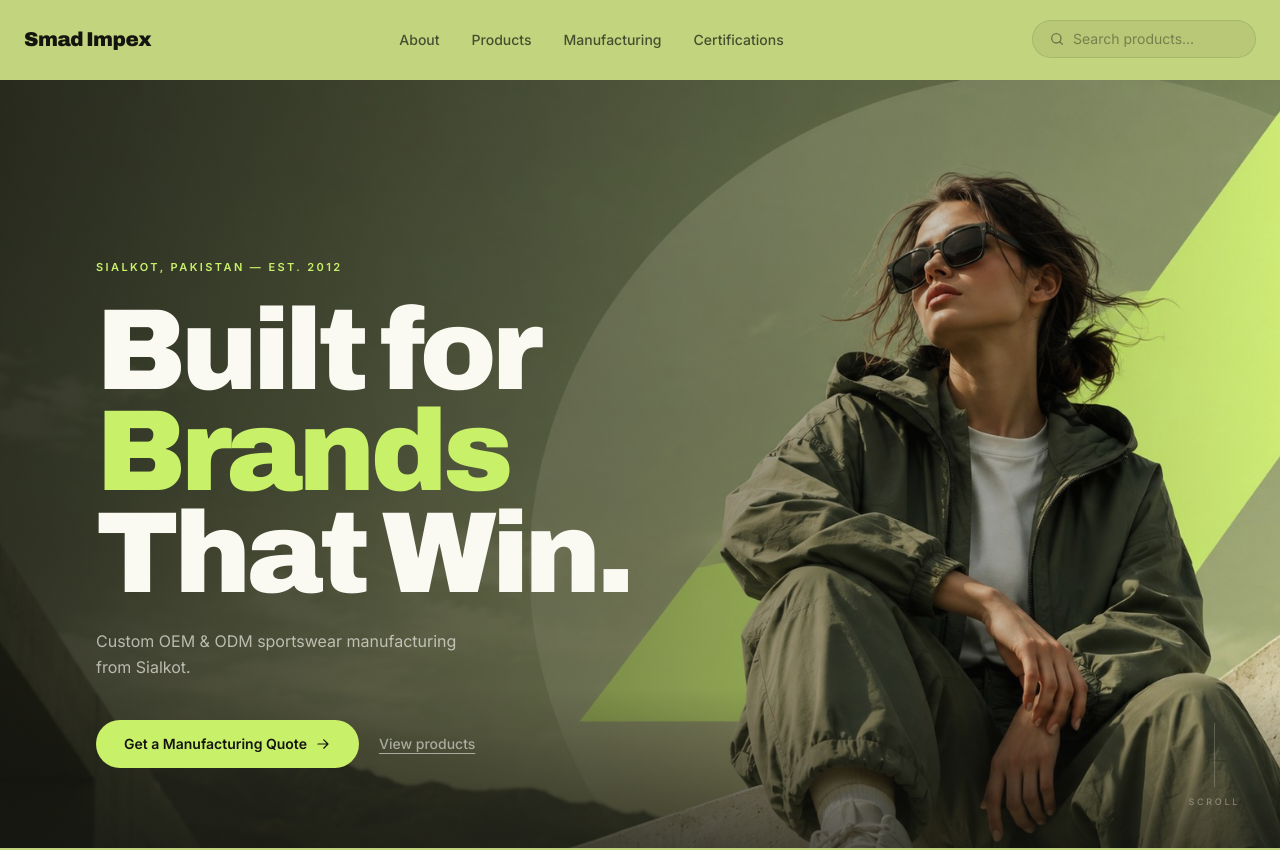
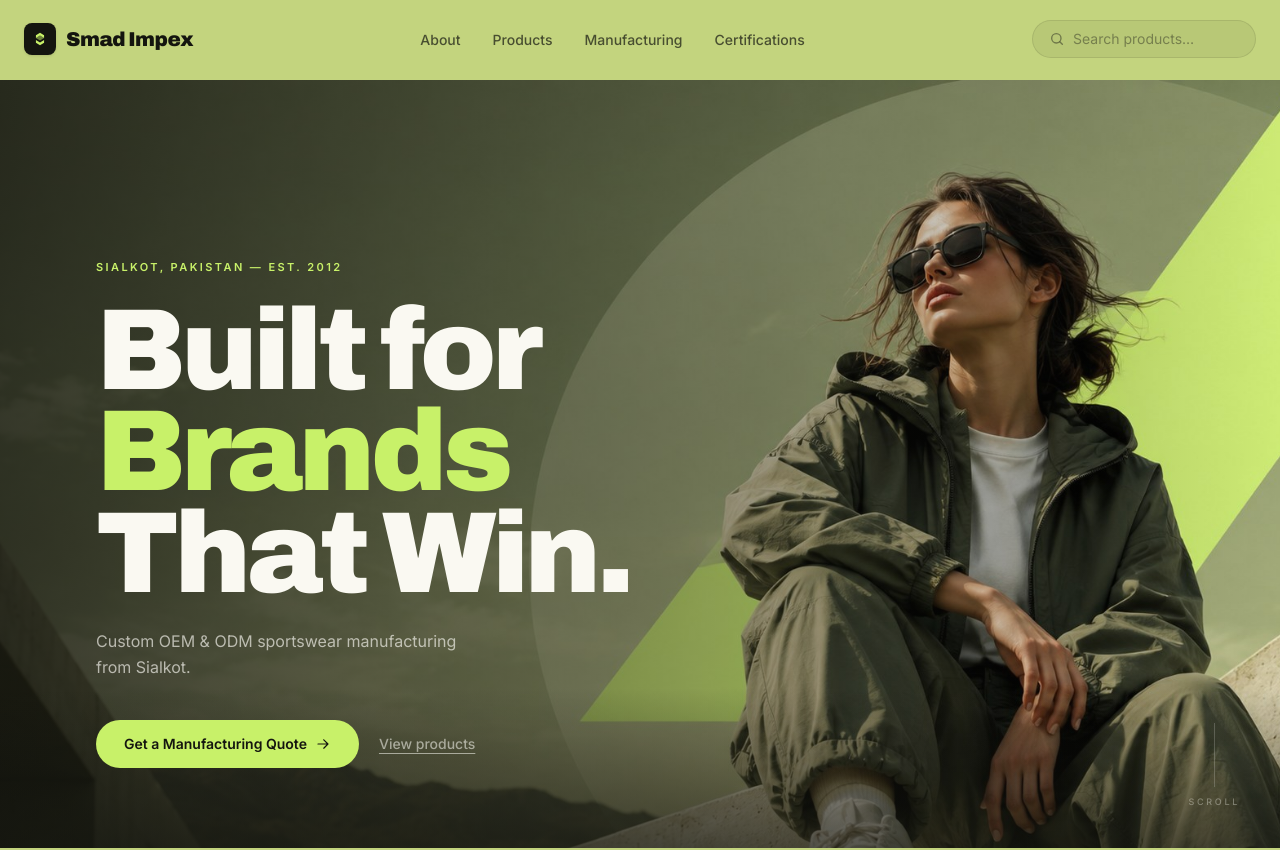
Before and after one commit to MuhammadTahir32/Smad-Impex-prototype, a React (Vite) app: page / in a window 1280 px wide. Shown: the top 850 px of the page. Built offline with nearby package versions, Linux system fonts and the light colour scheme.

Commit message:
Make an logo for this landing page brand

```diff
--- a/src/components/layout/Navbar.tsx
+++ b/src/components/layout/Navbar.tsx
@@ -65,9 +65,19 @@ export default function Navbar() {
         <a
           href="#"
           id="navbar-logo"
-          className="font-display text-xl font-black tracking-tight text-ink-950 transition-transform duration-300 hover:scale-[1.03]"
+          className="group flex items-center gap-2.5 transition-transform duration-300 hover:scale-[1.03]"
         >
-          {content.global.companyName}
+          {/* Custom Smad Impex Logo Mark */}
+          <div className="relative flex items-center justify-center w-8 h-8 rounded-lg bg-ink-950 text-lime-500 overflow-hidden shadow-sm shadow-ink-950/10">
+            <svg viewBox="0 0 32 32" fill="none" xmlns="http://www.w3.org/2000/svg" className="w-5 h-5">
+              <path d="M22.5 10L16 6L9.5 10V14.5L16 10.5L22.5 14.5V10Z" fill="currentColor" />
+              <path d="M22.5 22L16 26L9.5 22V17.5L16 21.5L22.5 17.5V22Z" fill="currentColor" />
+              <path d="M16 10.5L9.5 14.5L16 18.5L22.5 14.5L16 10.5Z" fill="currentColor" className="opacity-50" />
+            </svg>
+          </div>
+          <span className="font-display text-xl font-black tracking-tight text-ink-950">
+            {content.global.companyName}
+          </span>
         </a>
 
         {/* ── Desktop nav links ── */}
```
